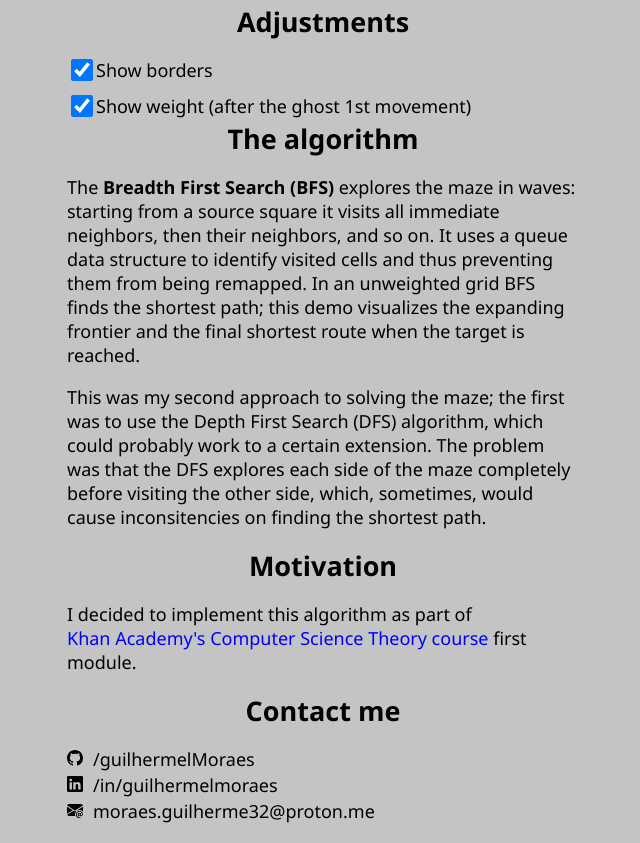
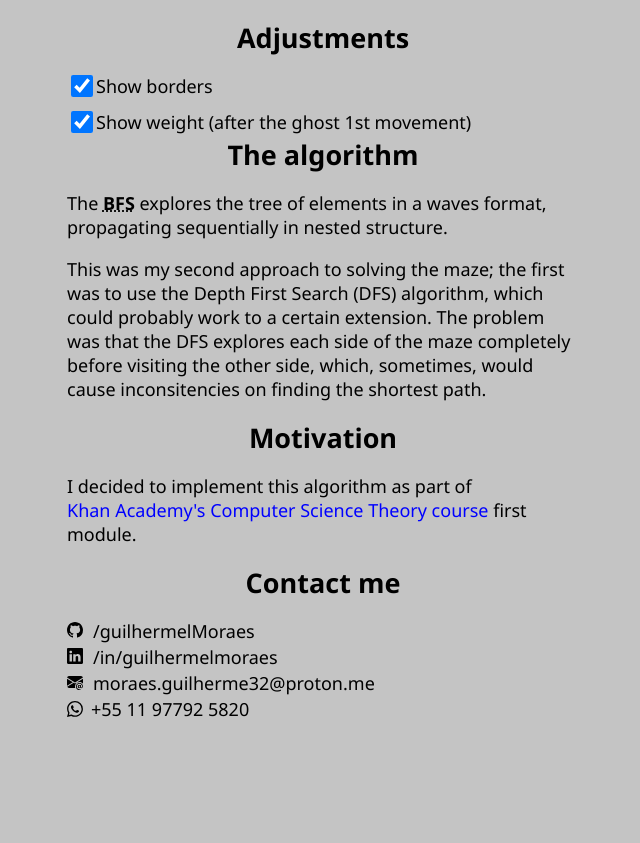
Before and after one commit to guilhermelMoraes/bfs-algorithm-demo, a website: page index.html in a window 1280 px wide. Shown: the part 933-1776 px from the top of the page, without its empty margins (317-957 px from the left). After the commit the page ends 1705 px from the top, so only its background shows below. Drawn offline with Linux system fonts and the light colour scheme.

Commit message:
style: small css tweaks

```diff
--- a/index.css
+++ b/index.css
@@ -9,7 +9,7 @@ body, a, button, span {
 
 body {
   background-color: #c4c4c4;
-  margin: 16px 0 0 0;
+  margin: 32px 0;
 }
 
 a {
--- a/index.html
+++ b/index.html
@@ -34,7 +34,7 @@
       <div>
         <h2>The algorithm</h2>
         <p>
-          The <strong>Breadth First Search (BFS)</strong> explores the maze in waves: starting from a source square it visits all immediate neighbors, then their neighbors, and so on. It uses a queue data structure to identify visited cells and thus preventing them from being remapped. In an unweighted grid BFS finds the shortest path; this demo visualizes the expanding frontier and the final shortest route when the target is reached.
+          The <abbr title="Breadth First Search"><strong>BFS</strong></abbr> explores the tree of elements in a waves format, propagating sequentially in nested structure.
         </p>
         <p>
           This was my second approach to solving the maze; the first was to use the Depth First Search (DFS) algorithm, which could probably work to a certain extension. The problem was that the DFS explores each side of the maze completely before visiting the other side, which, sometimes, would cause inconsitencies on finding the shortest path.
@@ -81,6 +81,16 @@
               <span>moraes.guilherme32@proton.me</span>
             </a>
           </li>
+          <li>
+            <a href="https://wa.me/5511977925820">
+              <svg xmlns="http://www.w3.org/2000/svg" width="16" height="16" fill="currentColor" class="bi bi-whatsapp"
+                viewBox="0 0 16 16">
+                <path
+                  d="M13.601 2.326A7.85 7.85 0 0 0 7.994 0C3.627 0 .068 3.558.064 7.926c0 1.399.366 2.76 1.057 3.965L0 16l4.204-1.102a7.9 7.9 0 0 0 3.79.965h.004c4.368 0 7.926-3.558 7.93-7.93A7.9 7.9 0 0 0 13.6 2.326zM7.994 14.521a6.6 6.6 0 0 1-3.356-.92l-.24-.144-2.494.654.666-2.433-.156-.251a6.56 6.56 0 0 1-1.007-3.505c0-3.626 2.957-6.584 6.591-6.584a6.56 6.56 0 0 1 4.66 1.931 6.56 6.56 0 0 1 1.928 4.66c-.004 3.639-2.961 6.592-6.592 6.592m3.615-4.934c-.197-.099-1.17-.578-1.353-.646-.182-.065-.315-.099-.445.099-.133.197-.513.646-.627.775-.114.133-.232.148-.43.05-.197-.1-.836-.308-1.592-.985-.59-.525-.985-1.175-1.103-1.372-.114-.198-.011-.304.088-.403.087-.088.197-.232.296-.346.1-.114.133-.198.198-.33.065-.134.034-.248-.015-.347-.05-.099-.445-1.076-.612-1.47-.16-.389-.323-.335-.445-.34-.114-.007-.247-.007-.38-.007a.73.73 0 0 0-.529.247c-.182.198-.691.677-.691 1.654s.71 1.916.81 2.049c.098.133 1.394 2.132 3.383 2.992.47.205.84.326 1.129.418.475.152.904.129 1.246.08.38-.058 1.171-.48 1.338-.943.164-.464.164-.86.114-.943-.049-.084-.182-.133-.38-.232" />
+              </svg>
+              <span>+55 11 97792 5820</span>
+            </a>
+          </li>
         </ul>
       </div>
     </section>
```
Also changed, not shown: index.js (line endings or trailing spaces).
